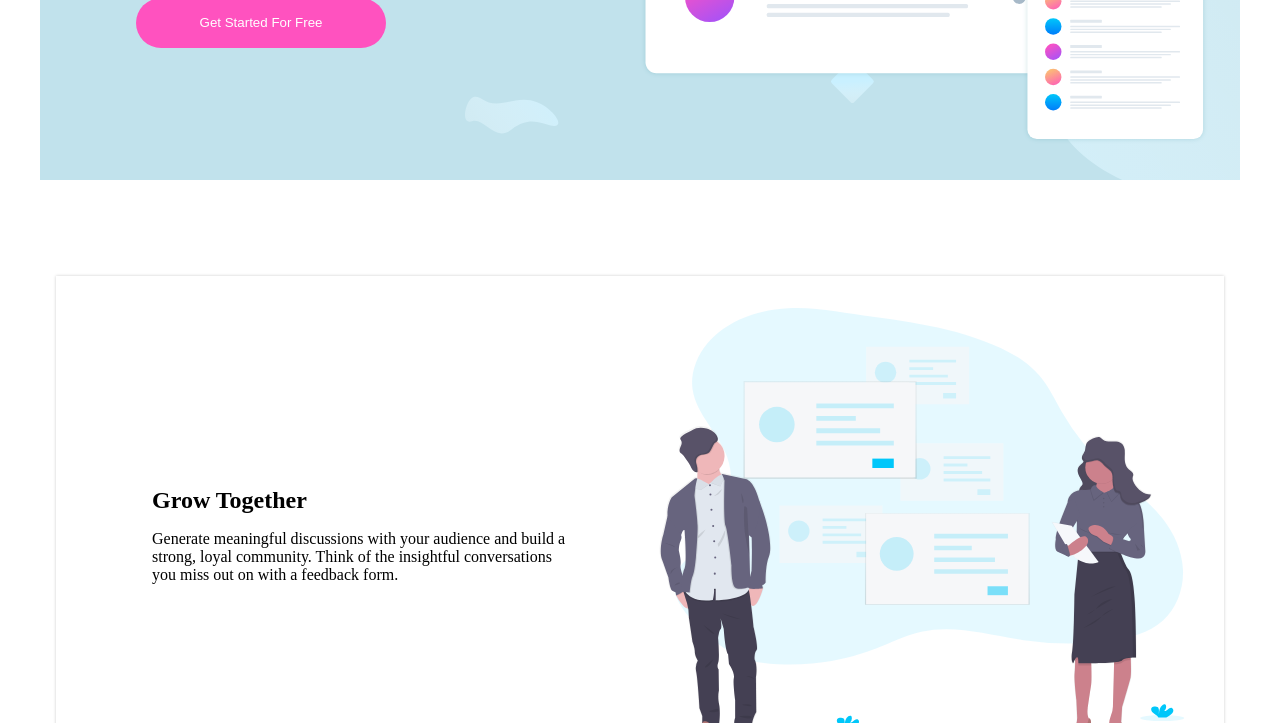
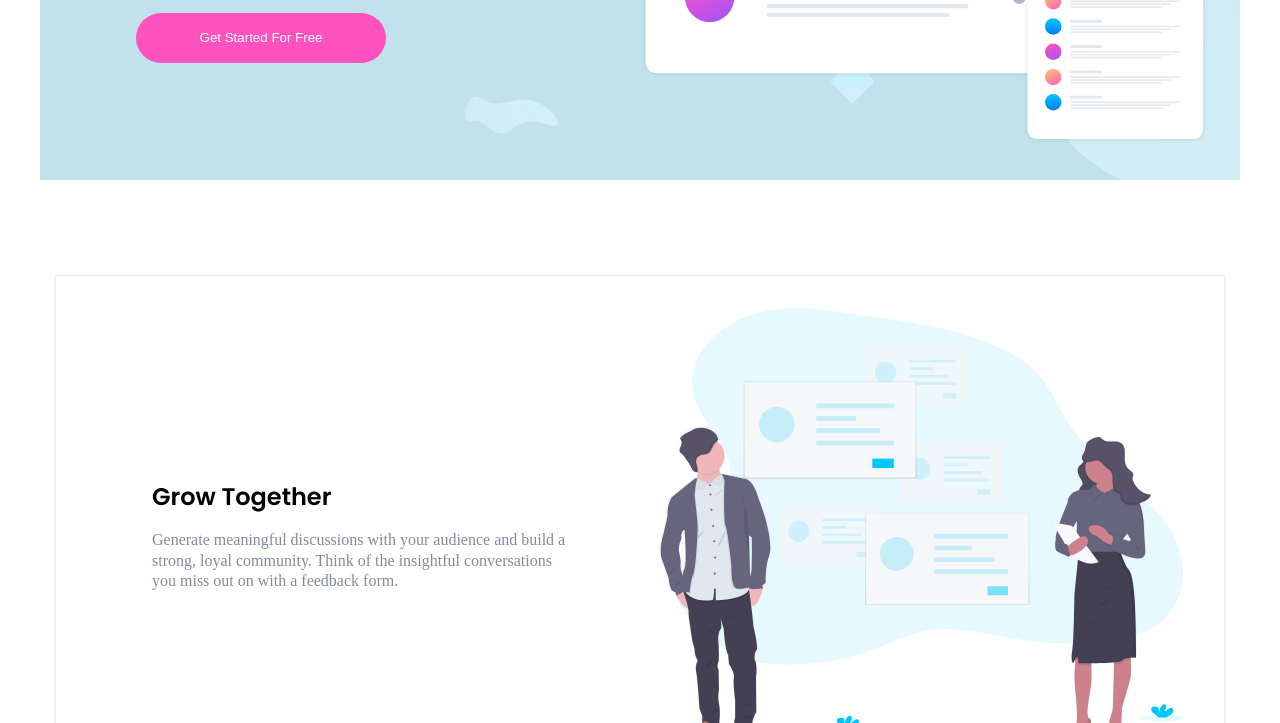
Before and after one commit to Sameermd16/Huddle-landing-page-with-alternating-feature-blocks, a plain HTML site: page index.html in a window 1280 px wide. Shown: the part 397-1120 px from the top of the page. Drawn offline with nearby package versions, Linux system fonts and the light colour scheme.

Commit message:
minor color changes

```diff
--- a/style.css
+++ b/style.css
@@ -19,6 +19,15 @@
   max-width: 1200px;
   margin: 0 auto;
 }
+h1, h2, h3{
+  font-family: 'Poppins', sans-serif;
+}
+.text > p{
+  line-height: 1.3rem;
+  color: var(--Grayish-Blue);
+  /* font-family: 'Open Sans', sans-serif; */
+}
+
 /* header */
 .header{
   display: flex;
```
